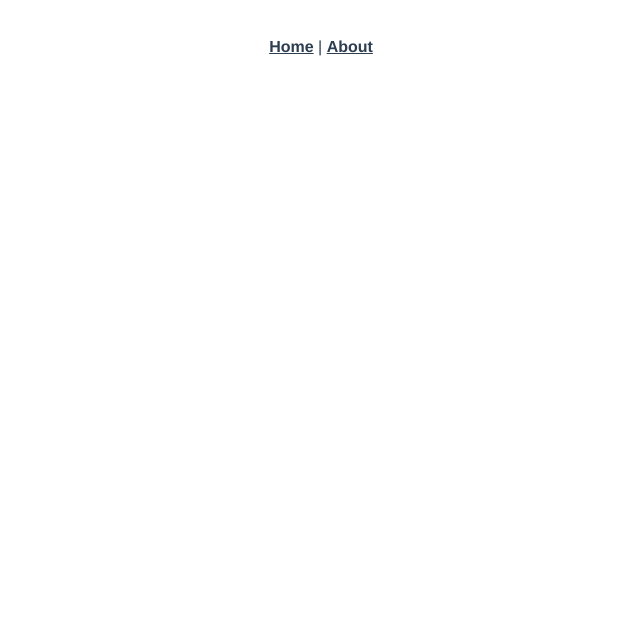
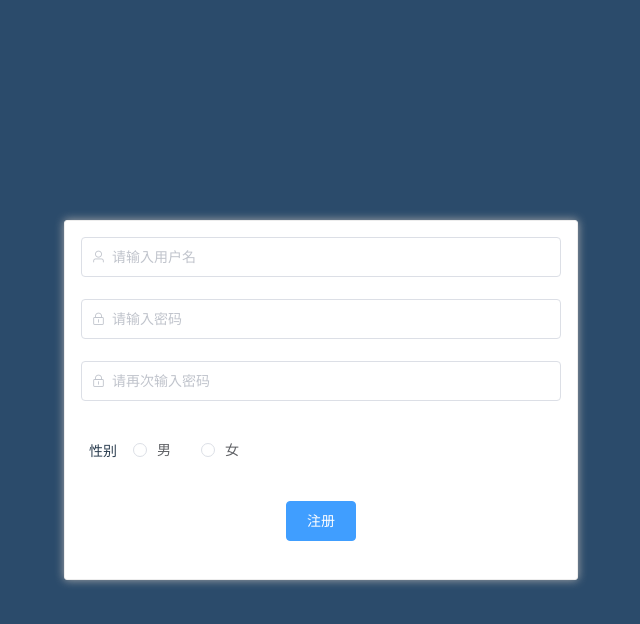
Before and after one commit to WigerCheng/MaShangJiaoLiu, a Vue app: page /register in a window 1280 px wide. Before the commit this address had no page. Shown: the top 624 px of the page, without its empty margins (319-959 px from the left). Built offline with nearby package versions, Linux system fonts and the light colour scheme.

Commit message:
简单的登录和注册页面

```diff
--- a/package.json
+++ b/package.json
@@ -8,7 +8,9 @@
     "lint": "vue-cli-service lint"
   },
   "dependencies": {
+    "axios": "^0.21.1",
     "core-js": "^3.6.5",
+    "element-plus": "^1.0.2-beta.48",
     "vue": "^3.0.0",
     "vue-router": "^4.0.0-0",
     "vuex": "^4.0.0-0"
--- a/src/App.vue
+++ b/src/App.vue
@@ -1,30 +1,37 @@
 <template>
-  <div id="nav">
-    <router-link to="/">Home</router-link> |
-    <router-link to="/about">About</router-link>
-  </div>
-  <router-view/>
+  <router-view />
 </template>
 
-<style lang="scss">
+<style>
+* {
+  margin: 0;
+  padding: 0;
+}
+
+html,
+body,
 #app {
   font-family: Avenir, Helvetica, Arial, sans-serif;
   -webkit-font-smoothing: antialiased;
   -moz-osx-font-smoothing: grayscale;
   text-align: center;
   color: #2c3e50;
+  height: 100%;
+  padding: 0;
+  margin: 0;
+  box-sizing: content-box;
 }
 
 #nav {
   padding: 30px;
+}
 
-  a {
-    font-weight: bold;
-    color: #2c3e50;
+#nav a {
+  font-weight: bold;
+  color: #2c3e50;
+}
 
-    &.router-link-exact-active {
-      color: #42b983;
-    }
-  }
+#nav a.router-link-exact-active {
+  color: #42b983;
 }
 </style>
--- /dev/null
+++ b/src/components/MainHeader.vue
@@ -0,0 +1,59 @@
+<template>
+  <header class="main-header">
+    <el-row type="flex" align="middle" gutter="10">
+      <el-col :span="1">
+        <router-link to="">
+          <img class="logo" src="..\assets\logo.png" alt="" />
+        </router-link>
+      </el-col>
+
+      <el-col :span="20">
+        <el-menu
+          :default-active="activeIndex"
+          mode="horizontal"
+          @select="handleSelect"
+        >
+          <el-menu-item index="1">首页</el-menu-item>
+          <el-menu-item index="2">发现</el-menu-item>
+        </el-menu>
+      </el-col>
+
+      <el-col :span="3">
+        <el-row>
+          <el-col :span="12">
+            <router-link to="register">
+              <el-button type="text">注册</el-button>
+            </router-link>
+          </el-col>
+          <el-col :span="12">
+            <router-link to="login">
+              <el-button type="text">登录</el-button>
+            </router-link>
+          </el-col>
+        </el-row>
+      </el-col>
+    </el-row>
+  </header>
+</template>
+
+<script>
+export default {
+  data() {
+    return {
+      activeIndex: "1",
+    };
+  },
+  methods: {
+    handleSelect(key) {
+      console.log(key);
+    },
+  },
+};
+</script>
+
+<style>
+.logo {
+  width: 50px;
+  height: 50px;
+}
+</style>
--- a/src/router/index.js
+++ b/src/router/index.js
@@ -1,5 +1,7 @@
 import { createRouter, createWebHistory } from 'vue-router'
 import Home from '../views/Home.vue'
+import Register from '../views/Register.vue'
+import Login from '../views/Login.vue'
 
 const routes = [
   {
@@ -8,12 +10,14 @@ const routes = [
     component: Home
   },
   {
-    path: '/about',
-    name: 'About',
-    // route level code-splitting
-    // this generates a separate chunk (about.[hash].js) for this route
-    // which is lazy-loaded when the route is visited.
-    component: () => import(/* webpackChunkName: "about" */ '../views/About.vue')
+    path: '/register',
+    name: 'Register',
+    component: Register
+  },
+  {
+    path: '/login',
+    name: 'Login',
+    component: Login
   }
 ]
 
--- a/src/views/About.vue
+++ /dev/null
@@ -1,5 +0,0 @@
-<template>
-  <div class="about">
-    <h1>This is an about page</h1>
-  </div>
-</template>
--- a/src/views/Home.vue
+++ b/src/views/Home.vue
@@ -1,18 +1,19 @@
 <template>
-  <div class="home">
-    <img alt="Vue logo" src="../assets/logo.png">
-    <HelloWorld msg="Welcome to Your Vue.js App"/>
-  </div>
+  <el-container>
+    <el-header>
+      <MainHeader />
+    </el-header>
+  </el-container>
 </template>
 
 <script>
 // @ is an alias to /src
-import HelloWorld from '@/components/HelloWorld.vue'
+import MainHeader from "@/components/MainHeader.vue";
 
 export default {
-  name: 'Home',
+  name: "Home",
   components: {
-    HelloWorld
-  }
-}
+    MainHeader,
+  },
+};
 </script>
--- /dev/null
+++ b/src/views/Login.vue
@@ -0,0 +1,103 @@
+<template>
+  <div class="login_container">
+    <div class="login_box">
+      <el-form
+        :model="loginForm"
+        ref="loginForm"
+        :rules="loginRules"
+        status-icon
+      >
+        <el-form-item prop="username">
+          <el-input
+            v-model="loginForm.username"
+            prefix-icon="el-icon-user"
+            placeholder="请输入用户名"
+            type="text"
+          />
+        </el-form-item>
+        <el-form-item prop="password">
+          <el-input
+            v-model="loginForm.password"
+            placeholder="请输入密码"
+            prefix-icon="el-icon-lock"
+            type="password"
+          ></el-input>
+        </el-form-item>
+        <el-form-item>
+          <el-button type="primary" @click="onLogin('loginForm')"
+            >登录</el-button
+          >
+        </el-form-item>
+        <span>没有账户？点击</span>
+        <router-link to="register">
+          <el-button type="text">注册</el-button>
+        </router-link>
+      </el-form>
+    </div>
+  </div>
+</template>
+
+<script>
+export default {
+  name: "login",
+  data() {
+    return {
+      loginForm: {
+        username: "",
+        password: "",
+      },
+      loginRules: {
+        username: [
+          {
+            required: true,
+            message: "请输入用户名",
+            trigger: "blur",
+          },
+        ],
+        password: [
+          {
+            required: true,
+            message: "请输入密码",
+            trigger: "blur",
+          },
+        ],
+      },
+    };
+  },
+  methods: {
+    onLogin(formName) {
+      this.$refs[formName].validate((valid) => {
+        if (valid) {
+          alert(
+            "用户名:" +
+              this.loginForm.username +
+              "密码:" +
+              this.loginForm.password
+          );
+        } else {
+          return false;
+        }
+      });
+    },
+  },
+};
+</script>
+
+<style>
+.login_container {
+  background: #2b4b6b;
+  height: 100%;
+  width: 100%;
+  display: grid;
+  place-items: center;
+}
+
+.login_box {
+  width: 480px;
+  background-color: #fff;
+  border-radius: 3px;
+  border: 1px solid #ededed;
+  box-shadow: 0px 0px 10px #a9a9a9;
+  padding: 16px;
+}
+</style>
--- /dev/null
+++ b/src/views/Register.vue
@@ -0,0 +1,142 @@
+<template>
+  <div class="register_container">
+    <div class="register_box">
+      <el-form
+        :model="registerForm"
+        :rules="registerRules"
+        ref="registerForm"
+        status-icon
+      >
+        <el-form-item prop="username">
+          <el-input
+            v-model="registerForm.username"
+            prefix-icon="el-icon-user"
+            placeholder="请输入用户名"
+            type="text"
+          />
+        </el-form-item>
+        <el-form-item prop="password">
+          <el-input
+            v-model="registerForm.password"
+            placeholder="请输入密码"
+            prefix-icon="el-icon-lock"
+            type="password"
+          ></el-input>
+        </el-form-item>
+        <el-form-item prop="againPassword">
+          <el-input
+            v-model="registerForm.againPassword"
+            placeholder="请再次输入密码"
+            prefix-icon="el-icon-lock"
+            type="password"
+          ></el-input>
+        </el-form-item>
+        <el-form-item prop="gender">
+          <div class="form-item">
+            <span class="form-title">性别</span>
+            <!-- <div class="form-content"> -->
+              <el-radio-group v-model="registerForm.gender">
+                <el-radio label="男"></el-radio>
+                <el-radio label="女"></el-radio>
+              </el-radio-group>
+            <!-- </div> -->
+          </div>
+        </el-form-item>
+        <el-form-item>
+          <el-button type="primary" @click="onRegister('registerForm')"
+            >注册</el-button
+          >
+        </el-form-item>
+      </el-form>
+    </div>
+  </div>
+</template>
+
+<script>
+export default {
+  data() {
+    var validateAgainPassword = (rule, value, callback) => {
+      if (value !== this.registerForm.password) {
+        callback(new Error("两次输入密码不一致!"));
+      } else {
+        callback();
+      }
+    };
+    return {
+      registerForm: {
+        username: "",
+        password: "",
+        againPassword: "",
+      },
+      registerRules: {
+        username: [
+          {
+            required: true,
+            message: "请输入用户名",
+            trigger: "blur",
+          },
+        ],
+        password: [
+          {
+            required: true,
+            message: "请输入密码",
+            trigger: "blur",
+          },
+        ],
+        againPassword: [
+          {
+            required: true,
+            message: "请再次输入密码",
+            trigger: "blur",
+          },
+          { validator: validateAgainPassword, trigger: "blur" },
+        ],
+      },
+    };
+  },
+  methods: {
+    onRegister(formName) {
+      this.$refs[formName].validate((valid) => {
+        if (valid) {
+          alert("submit!");
+        } else {
+          console.log("error submit!!");
+          return false;
+        }
+      });
+    },
+  },
+};
+</script>
+
+<style>
+.form-item {
+  display: flex;
+  align-items: center;
+  flex-wrap: nowrap;
+}
+
+.form-title {
+  display: inline;
+  justify-self: start;
+  padding: 8px;
+  padding-right: 16px;
+}
+
+.register_container {
+  background: #2b4b6b;
+  height: 100%;
+  width: 100%;
+  display: grid;
+  place-items: center;
+}
+
+.register_box {
+  width: 480px;
+  background-color: #fff;
+  border-radius: 3px;
+  border: 1px solid #ededed;
+  box-shadow: 0px 0px 10px #a9a9a9;
+  padding: 16px;
+}
+</style>
```
Also changed, not shown: src/components/HelloWorld.vue (deleted, +0 -60 lines), src/main.js (+7 -5 lines), 1 other file (tests, documents, lock files or other folders).
